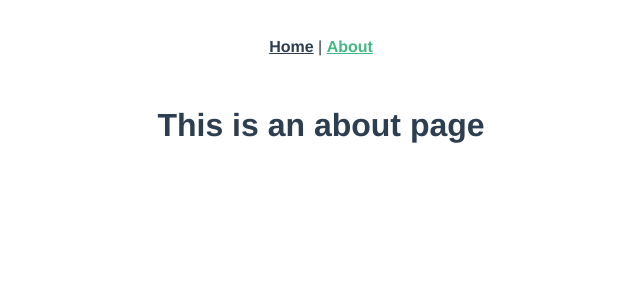
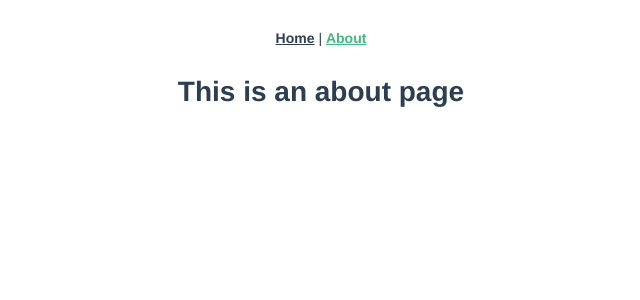
Before and after one commit to jamesdesigns/jhooper-final-vue, a Vue app: page /#/about in a window 1280 px wide. Shown: the top 300 px of the page, without its empty margins (319-959 px from the left). Built offline with nearby package versions, Linux system fonts and the light colour scheme.

Commit message:
Initial Commit

```diff
--- a/babel.config.js
+++ b/babel.config.js
@@ -1,3 +1,10 @@
 module.exports = {
-  presets: ["@vue/app"]
-};
+  "presets": [
+    [
+      "@vue/app",
+      {
+        "useBuiltIns": "entry"
+      }
+    ]
+  ]
+}
--- a/package.json
+++ b/package.json
@@ -8,8 +8,10 @@
     "lint": "vue-cli-service lint"
   },
   "dependencies": {
+    "@babel/polyfill": "^7.0.0-rc.1",
     "vue": "^2.5.17",
     "vue-router": "^3.0.1",
+    "vuetify": "^1.2.0",
     "vuex": "^3.0.1"
   },
   "devDependencies": {
@@ -17,6 +19,7 @@
     "@vue/cli-plugin-eslint": "^3.0.5",
     "@vue/cli-service": "^3.0.5",
     "@vue/eslint-config-prettier": "^3.0.5",
+    "vue-cli-plugin-vuetify": "^0.2.1",
     "vue-template-compiler": "^2.5.17"
   }
 }
--- a/public/index.html
+++ b/public/index.html
@@ -6,6 +6,8 @@
     <meta name="viewport" content="width=device-width,initial-scale=1.0">
     <link rel="icon" href="<%= BASE_URL %>favicon.ico">
     <title>jhooper-final-vue</title>
+    <link rel="stylesheet" href="https://fonts.googleapis.com/css?family=Roboto:100,300,400,500,700,900">
+    <link rel="stylesheet" href="https://cdn.materialdesignicons.com/2.5.94/css/materialdesignicons.min.css">
   </head>
   <body>
     <noscript>
--- a/src/main.js
+++ b/src/main.js
@@ -1,4 +1,6 @@
+import '@babel/polyfill'
 import Vue from "vue";
+import './plugins/vuetify'
 import App from "./App.vue";
 import router from "./router";
 import store from "./store";
--- /dev/null
+++ b/src/plugins/vuetify.js
@@ -0,0 +1,16 @@
+import Vue from 'vue'
+import Vuetify from 'vuetify'
+import 'vuetify/dist/vuetify.min.css'
+
+Vue.use(Vuetify, {
+  theme: {
+    primary: '#ee44aa',
+    secondary: '#424242',
+    accent: '#82B1FF',
+    error: '#FF5252',
+    info: '#2196F3',
+    success: '#4CAF50',
+    warning: '#FFC107'
+  },
+  iconfont: 'mdi',
+})
```
Also changed, not shown: .browserslistrc.
